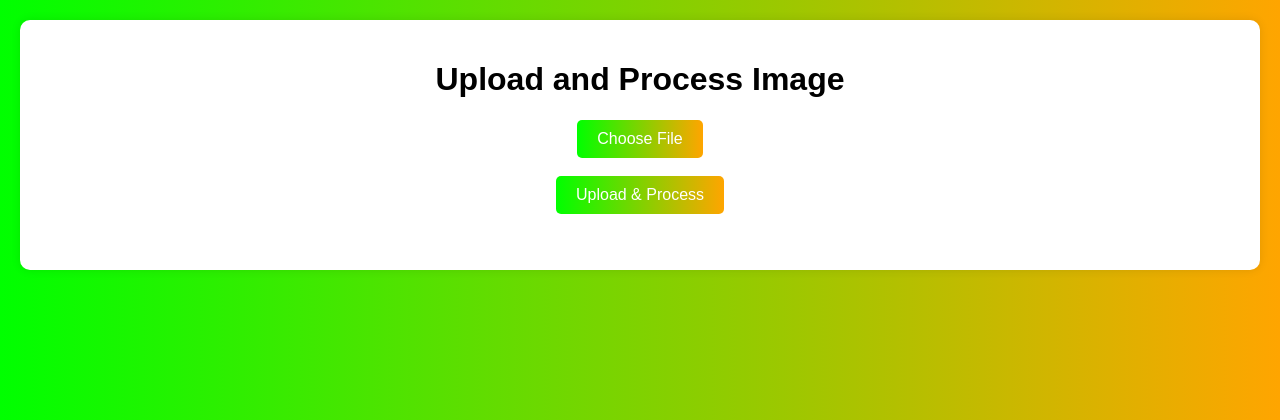
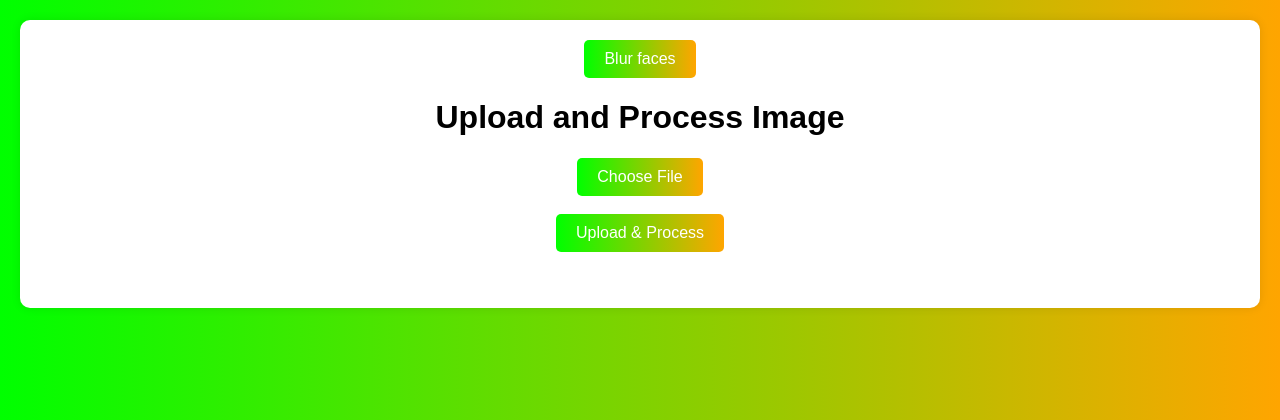
Before and after one commit to MrSachchidanand13/dark1, a Flask app: page / in a window 1280 px wide. Shown: the top 420 px of the page. Run offline with Flask 3, Linux system fonts and the light colour scheme.

Commit message:
Update index.html

```diff
--- a/templates/index.html
+++ b/templates/index.html
@@ -49,6 +49,7 @@
 <body>
 
     <div class="container">
+        <button onclick="redirectToURL()">Blur faces</button>
         <h1>Upload and Process Image</h1>
         <form id="uploadForm" enctype="multipart/form-data">
             <label for="imageInput" class="file-label">Choose File</label>
@@ -108,6 +109,9 @@
             downloadLink.click();
             document.body.removeChild(downloadLink);
         }
+        function redirectToURL() {
+            window.location.href = "https://blur-7iyv.onrender.com";
+        }
     </script>
 </body>
 </html>
```
